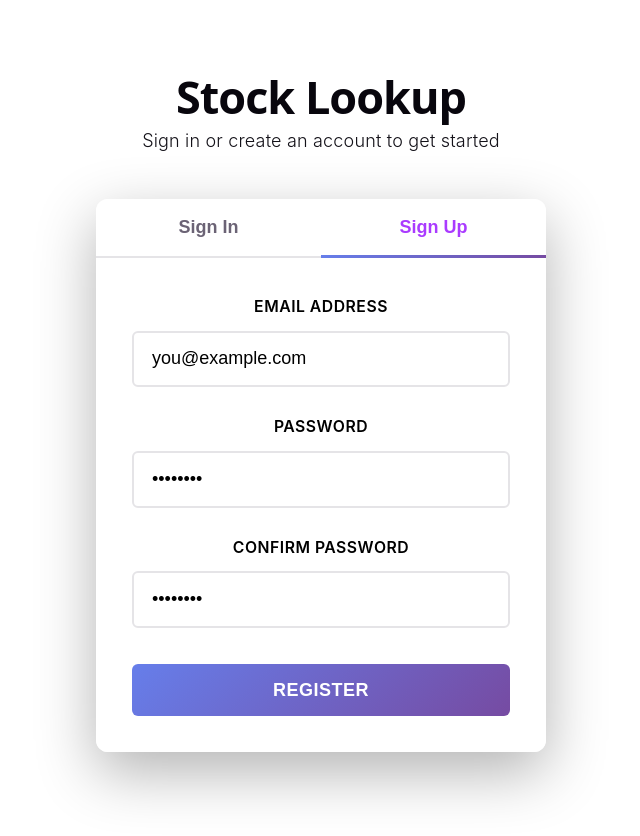
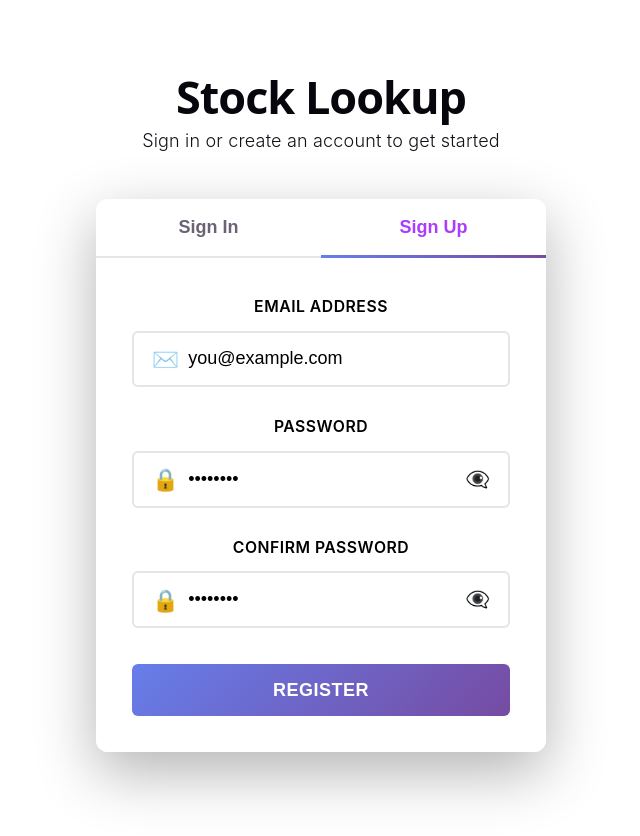
Before and after one commit to IAmHoses/finalysis-demo, a React (Vite) app: page / in a window 1280 px wide. Both pictures are taken after a click on the button "Sign Up". Shown: the top 836 px of the page, without its empty margins (337-977 px from the left). Built offline with nearby package versions, Linux system fonts and the light colour scheme.

Commit message:
test: LoginPage suite enhancements after refactor

```diff
--- a/src/pages/LoginPage.css
+++ b/src/pages/LoginPage.css
@@ -142,25 +142,65 @@
   letter-spacing: 0.5px;
 }
 
-.login-input {
-  padding: 0.875rem 1rem;
+.login-input-wrapper {
+  display: flex;
+  align-items: center;
+  position: relative;
   border: 2px solid var(--border);
   border-radius: 6px;
+  background-color: #ffffff;
+  transition: all 0.3s ease;
+}
+
+.login-input-wrapper:focus-within {
+  border-color: #667eea;
+  box-shadow: 0 0 0 3px rgba(102, 126, 234, 0.1);
+}
+
+.login-input-icon {
+  padding-left: 1rem;
+  font-size: 1.2rem;
+  pointer-events: none;
+}
+
+.login-input {
+  flex: 1;
+  padding: 0.875rem 0.5rem 0.875rem 0.5rem;
+  border: none;
+  border-radius: 0;
   font-size: 1rem;
   transition: all 0.3s ease;
-  background-color: #ffffff;
+  background-color: transparent;
   color: #000000;
 }
 
 .login-input:focus {
   outline: none;
-  background-color: #ffffff;
-  border-color: #667eea;
-  box-shadow: 0 0 0 3px rgba(102, 126, 234, 0.1);
+}
+
+.login-input:-webkit-autofill,
+.login-input:-webkit-autofill:hover,
+.login-input:-webkit-autofill:focus {
+  -webkit-box-shadow: 0 0 0 1000px #ffffff inset !important;
+  -webkit-text-fill-color: #000000 !important;
+  caret-color: #000000;
 }
 
 .login-input::placeholder {
   color: #000000;
+}
+
+.login-password-toggle {
+  padding-right: 1rem;
+  background: none;
+  border: none;
+  font-size: 1.1rem;
+  cursor: pointer;
+  transition: all 0.2s ease;
+}
+
+.login-password-toggle:hover {
+  transform: scale(1.1);
 }
 
 .login-button {
@@ -176,6 +216,10 @@
   text-transform: uppercase;
   letter-spacing: 0.5px;
   margin-top: 0.5rem;
+  display: flex;
+  align-items: center;
+  justify-content: center;
+  gap: 0.5rem;
 }
 
 .login-button:hover:not(:disabled) {
@@ -190,6 +234,22 @@
 .login-button:disabled {
   opacity: 0.7;
   cursor: not-allowed;
+}
+
+.login-spinner {
+  display: inline-block;
+  width: 1rem;
+  height: 1rem;
+  border: 2px solid rgba(255, 255, 255, 0.3);
+  border-radius: 50%;
+  border-top-color: #ffffff;
+  animation: spin 1s linear infinite;
+}
+
+@keyframes spin {
+  to {
+    transform: rotate(360deg);
+  }
 }
 
 .login-error {
--- a/src/pages/LoginPage.jsx
+++ b/src/pages/LoginPage.jsx
@@ -9,9 +9,12 @@ function LoginPage() {
   const [activeTab, setActiveTab] = useState('login');
   const [loginEmail, setLoginEmail] = useState('');
   const [loginPassword, setLoginPassword] = useState('');
+  const [loginShowPassword, setLoginShowPassword] = useState(false);
   const [signupEmail, setSignupEmail] = useState('');
   const [signupPassword, setSignupPassword] = useState('');
+  const [signupShowPassword, setSignupShowPassword] = useState(false);
   const [confirmPassword, setConfirmPassword] = useState('');
+  const [confirmShowPassword, setConfirmShowPassword] = useState(false);
   const [loginError, setLoginError] = useState('');
   const [signupError, setSignupError] = useState('');
   const [loginLoading, setLoginLoading] = useState(false);
@@ -103,6 +106,8 @@ function LoginPage() {
               <form onSubmit={handleLogin} className="login-form">
                 <div className="login-input-group">
                   <label htmlFor="loginEmail" className="login-label">Email Address</label>
+                  <div className="login-input-wrapper">
+                    <span className="login-input-icon">✉️</span>
                     <input
                       id="loginEmail"
                       type="email"
@@ -112,19 +117,38 @@ function LoginPage() {
                       className="login-input"
                     />
                   </div>
+                </div>
                 <div className="login-input-group">
                   <label htmlFor="loginPassword" className="login-label">Password</label>
+                  <div className="login-input-wrapper">
+                    <span className="login-input-icon">🔒</span>
                     <input
                       id="loginPassword"
-                    type="password"
+                      type={loginShowPassword ? 'text' : 'password'}
                       value={loginPassword}
                       onChange={(e) => setLoginPassword(e.target.value)}
                       placeholder="••••••••"
                       className="login-input"
                     />
+                    <button
+                      type="button"
+                      className="login-password-toggle"
+                      onClick={() => setLoginShowPassword(!loginShowPassword)}
+                      aria-label="Toggle password visibility"
+                    >
+                      {loginShowPassword ? '👁️' : '👁️‍🗨️'}
+                    </button>
+                  </div>
                 </div>
                 <button type="submit" disabled={loginLoading} className="login-button">
-                  {loginLoading ? 'Authenticating...' : 'Log In'}
+                  {loginLoading ? (
+                    <>
+                      <span className="login-spinner"></span>
+                      Authenticating...
+                    </>
+                  ) : (
+                    'Log In'
+                  )}
                 </button>
               </form>
             </div>
@@ -137,6 +161,8 @@ function LoginPage() {
               <form onSubmit={handleSignup} className="login-form">
                 <div className="login-input-group">
                   <label htmlFor="signupEmail" className="login-label">Email Address</label>
+                  <div className="login-input-wrapper">
+                    <span className="login-input-icon">✉️</span>
                     <input
                       id="signupEmail"
                       type="email"
@@ -146,30 +172,60 @@ function LoginPage() {
                       className="login-input"
                     />
                   </div>
+                </div>
                 <div className="login-input-group">
                   <label htmlFor="signupPassword" className="login-label">Password</label>
+                  <div className="login-input-wrapper">
+                    <span className="login-input-icon">🔒</span>
                     <input
                       id="signupPassword"
-                    type="password"
+                      type={signupShowPassword ? 'text' : 'password'}
                       value={signupPassword}
                       onChange={(e) => setSignupPassword(e.target.value)}
                       placeholder="••••••••"
                       className="login-input"
                     />
+                    <button
+                      type="button"
+                      className="login-password-toggle"
+                      onClick={() => setSignupShowPassword(!signupShowPassword)}
+                      aria-label="Toggle password visibility"
+                    >
+                      {signupShowPassword ? '👁️' : '👁️‍🗨️'}
+                    </button>
+                  </div>
                 </div>
                 <div className="login-input-group">
                   <label htmlFor="confirmPassword" className="login-label">Confirm Password</label>
+                  <div className="login-input-wrapper">
+                    <span className="login-input-icon">🔒</span>
                     <input
                       id="confirmPassword"
-                    type="password"
+                      type={confirmShowPassword ? 'text' : 'password'}
                       value={confirmPassword}
                       onChange={(e) => setConfirmPassword(e.target.value)}
                       placeholder="••••••••"
                       className="login-input"
                     />
+                    <button
+                      type="button"
+                      className="login-password-toggle"
+                      onClick={() => setConfirmShowPassword(!confirmShowPassword)}
+                      aria-label="Toggle password visibility"
+                    >
+                      {confirmShowPassword ? '👁️' : '👁️‍🗨️'}
+                    </button>
+                  </div>
                 </div>
                 <button type="submit" disabled={signupLoading} className="login-button">
-                  {signupLoading ? 'Registering...' : 'Register'}
+                  {signupLoading ? (
+                    <>
+                      <span className="login-spinner"></span>
+                      Registering...
+                    </>
+                  ) : (
+                    'Register'
+                  )}
                 </button>
               </form>
             </div>
```
Also changed, not shown: 1 other file (tests, documents, lock files or other folders). Lines whose indentation alone changed are shown as unchanged.
